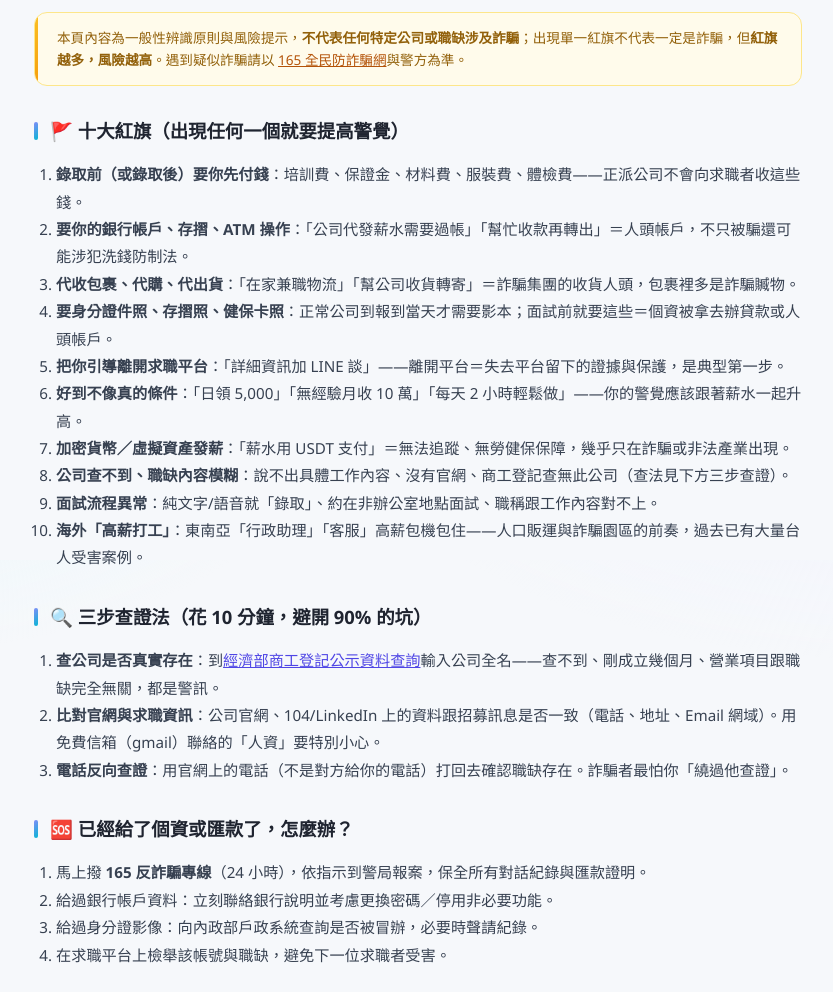
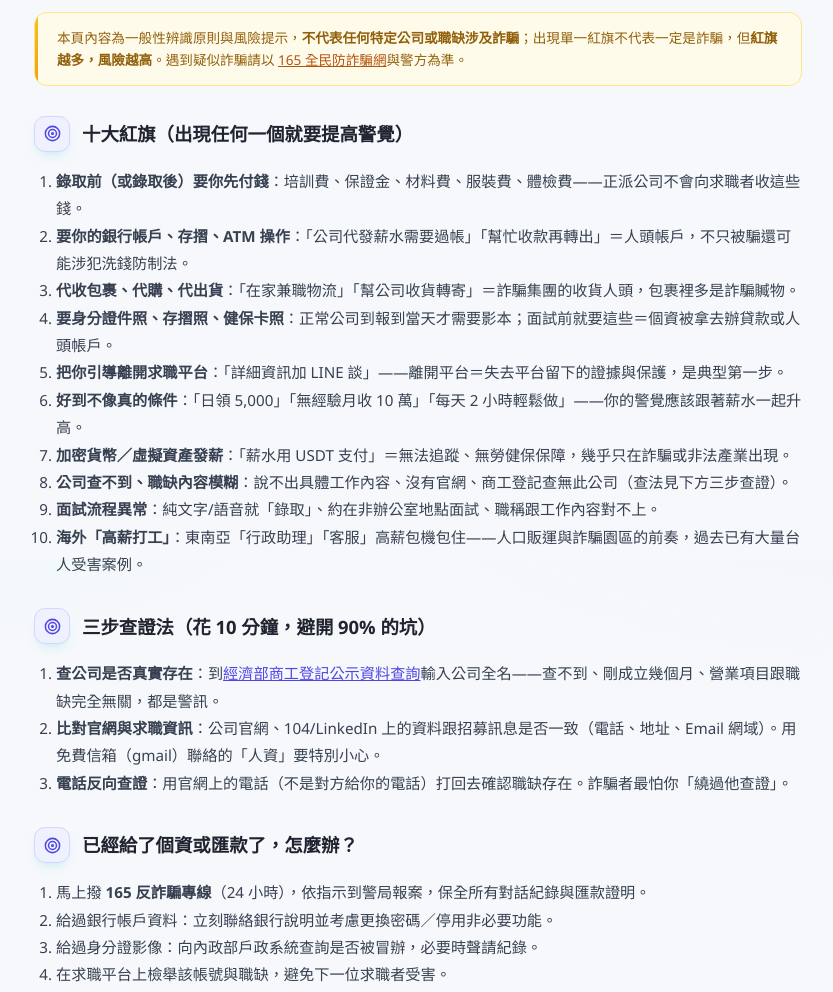
Before and after one commit to yam4111887-gif/jobfit-ai, a plain HTML site: page job-scam-guide.html in a window 1280 px wide. Shown: the part 240-1232 px from the top of the page, without its empty margins (222-1055 px from the left). Drawn offline with Linux system fonts and the light colour scheme.

Commit message:
補齊遠端新內容（求職詐騙指南頁）的設計套用

```diff
--- a/job-scam-guide.html
+++ b/job-scam-guide.html
@@ -13,11 +13,14 @@
 <meta property="og:title" content="求職詐騙辨識指南：10 個紅旗與三步查證 — Resume Preflight">
 <meta property="og:description" content="假招聘、代購出貨、海外高薪打工的辨識方法，附免費職缺訊息風險檢查。">
 <link rel="stylesheet" href="style.css">
+<meta name="theme-color" content="#f7f8fc">
+<link rel="icon" href="favicon.svg" type="image/svg+xml">
 <script type="application/ld+json">
 {"@context":"https://schema.org","@type":"Article","headline":"求職詐騙辨識指南：10 個紅旗與三步查證","datePublished":"2026-09-02","dateModified":"2026-09-02","author":{"@type":"Organization","name":"Resume Preflight"},"publisher":{"@type":"Organization","name":"Resume Preflight"}}
 </script>
 </head>
 <body>
+<a class="skip-link" href="#main-content">跳到主要內容</a>
 <svg xmlns="http://www.w3.org/2000/svg" style="display:none">
 <symbol id="icon-target" viewBox="0 0 24 24" fill="none" stroke="currentColor" stroke-width="2" stroke-linecap="round" stroke-linejoin="round"><circle cx="12" cy="12" r="10" /><circle cx="12" cy="12" r="6" /><circle cx="12" cy="12" r="2" /></symbol>
 <symbol id="icon-arrow-right" viewBox="0 0 24 24" fill="none" stroke="currentColor" stroke-width="2" stroke-linecap="round" stroke-linejoin="round"><path d="M5 12h14" /><path d="m12 5 7 7-7 7" /></symbol>
@@ -36,13 +39,13 @@
   </div>
 </header>
 
-<div class="page">
+<div class="page" id="main-content">
   <h1>求職詐騙辨識指南：10 個紅旗</h1>
   <p>找工作的時候，人最脆弱——急著錄取、急著收入，判斷力會下降，這正是詐騙集團算準的。近期的假招聘詐騙（偽造錄取通知、代購出貨人頭、海外高薪打工）受害者遍佈兩岸。這頁教你用<strong>10 個紅旗</strong>快速辨識，加上<strong>三步查證法</strong>，最後附上<a href="index.html#app">免費的職缺訊息風險檢查工具</a>。</p>
 
   <div class="notice">本頁內容為一般性辨識原則與風險提示，<strong>不代表任何特定公司或職缺涉及詐騙</strong>；出現單一紅旗不代表一定是詐騙，但<strong>紅旗越多，風險越高</strong>。遇到疑似詐騙請以 <a href="https://165.npa.gov.tw" target="_blank" rel="noopener">165 全民防詐騙網</a>與警方為準。</div>
 
-  <h2>🚩 十大紅旗（出現任何一個就要提高警覺）</h2>
+  <h2><span class="h2i" aria-hidden="true"><svg width="19" height="19" viewBox="0 0 24 24" fill="none" stroke="currentColor" stroke-width="1.9" stroke-linecap="round" stroke-linejoin="round" aria-hidden="true"><circle cx="12" cy="12" r="9"/><circle cx="12" cy="12" r="5"/><circle cx="12" cy="12" r="1"/></svg></span>十大紅旗（出現任何一個就要提高警覺）</h2>
   <ol>
     <li><strong>錄取前（或錄取後）要你先付錢</strong>：培訓費、保證金、材料費、服裝費、體檢費——正派公司不會向求職者收這些錢。</li>
     <li><strong>要你的銀行帳戶、存摺、ATM 操作</strong>：「公司代發薪水需要過帳」「幫忙收款再轉出」＝人頭帳戶，不只被騙還可能涉犯洗錢防制法。</li>
@@ -56,14 +59,14 @@
     <li><strong>海外「高薪打工」</strong>：東南亞「行政助理」「客服」高薪包機包住——人口販運與詐騙園區的前奏，過去已有大量台人受害案例。</li>
   </ol>
 
-  <h2>🔍 三步查證法（花 10 分鐘，避開 90% 的坑）</h2>
+  <h2><span class="h2i" aria-hidden="true"><svg width="19" height="19" viewBox="0 0 24 24" fill="none" stroke="currentColor" stroke-width="1.9" stroke-linecap="round" stroke-linejoin="round" aria-hidden="true"><circle cx="12" cy="12" r="9"/><circle cx="12" cy="12" r="5"/><circle cx="12" cy="12" r="1"/></svg></span>三步查證法（花 10 分鐘，避開 90% 的坑）</h2>
   <ol>
     <li><strong>查公司是否真實存在</strong>：到<a href="https://findbiz.nat.gov.tw" target="_blank" rel="noopener">經濟部商工登記公示資料查詢</a>輸入公司全名——查不到、剛成立幾個月、營業項目跟職缺完全無關，都是警訊。</li>
     <li><strong>比對官網與求職資訊</strong>：公司官網、104/LinkedIn 上的資料跟招募訊息是否一致（電話、地址、Email 網域）。用免費信箱（gmail）聯絡的「人資」要特別小心。</li>
     <li><strong>電話反向查證</strong>：用官網上的電話（不是對方給你的電話）打回去確認職缺存在。詐騙者最怕你「繞過他查證」。</li>
   </ol>
 
-  <h2>🆘 已經給了個資或匯款了，怎麼辦？</h2>
+  <h2><span class="h2i" aria-hidden="true"><svg width="19" height="19" viewBox="0 0 24 24" fill="none" stroke="currentColor" stroke-width="1.9" stroke-linecap="round" stroke-linejoin="round" aria-hidden="true"><circle cx="12" cy="12" r="9"/><circle cx="12" cy="12" r="5"/><circle cx="12" cy="12" r="1"/></svg></span>已經給了個資或匯款了，怎麼辦？</h2>
   <ol>
     <li>馬上撥 <strong>165 反詐騙專線</strong>（24 小時），依指示到警局報案，保全所有對話紀錄與匯款證明。</li>
     <li>給過銀行帳戶資料：立刻聯絡銀行說明並考慮更換密碼／停用非必要功能。</li>
```
